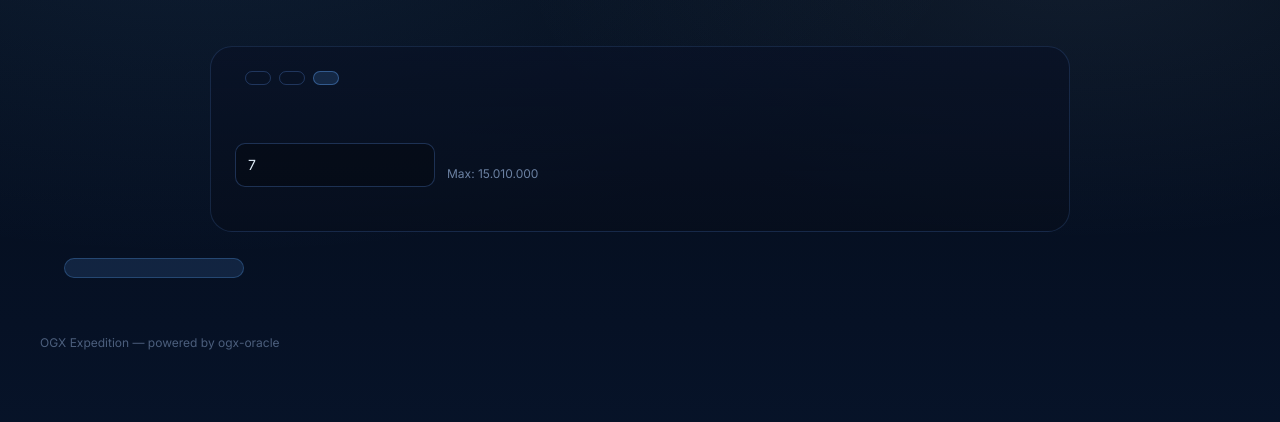
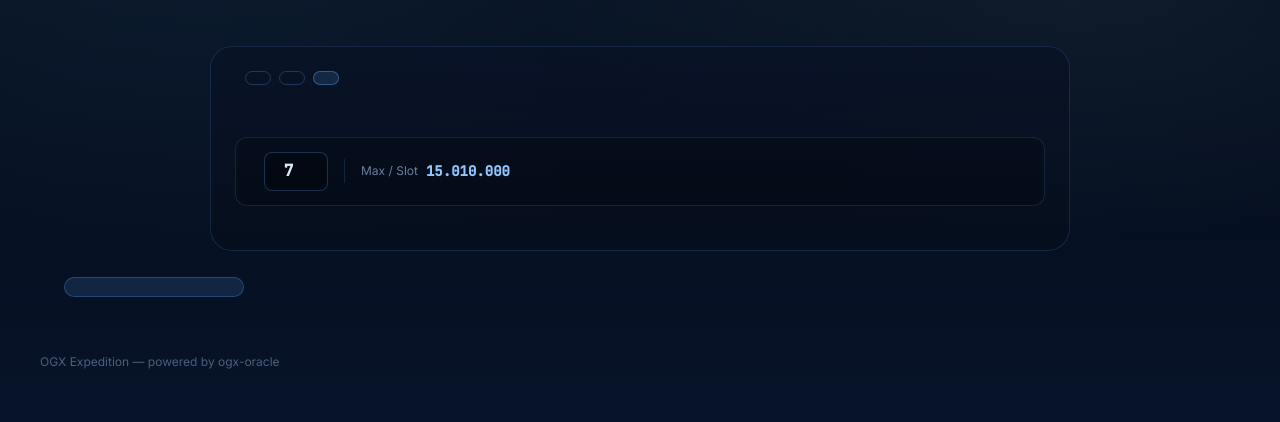
Before and after one commit to Gurgenbaba/ogx-expedition, a Python web app: template app/templates/optimizer.html in a window 1280 px wide. Shown: the part 60-482 px from the top of the page. Run offline with Jinja, Linux system fonts and the light colour scheme; the template is opened without the code that fills it, so the values that code supplies are empty.

Commit message:
fix: optimizer slots/max layout cleanup

```diff
--- a/app/templates/optimizer.html
+++ b/app/templates/optimizer.html
@@ -45,16 +45,22 @@
       {% endfor %}
     </div>
 
-    <div style="display:flex;align-items:center;gap:12px;margin-bottom:20px">
-      <div style="flex:0 0 200px">
-        <label class="fs-12 muted" style="display:block;margin-bottom:6px">{{ t('opt.slots_label') }}</label>
+    <div style="display:flex;align-items:center;gap:16px;margin-bottom:20px;
+                background:rgba(0,0,0,.2);border:1px solid var(--line-1);border-radius:12px;padding:14px 18px;">
+      <div style="display:flex;align-items:center;gap:10px">
+        <label class="fs-12 muted" style="white-space:nowrap">{{ t('opt.slots_label') }}</label>
         <input type="number" id="inp-slots" value="7" min="1" max="9"
-               style="width:100%;padding:10px 12px;border-radius:10px;border:1px solid var(--line-2);
-                      background:rgba(0,0,0,.25);color:var(--text-0);" />
+               style="width:64px;padding:6px 10px;border-radius:8px;border:1px solid var(--line-2);
+                      background:rgba(0,0,0,.3);color:var(--text-0);text-align:center;
+                      font-family:var(--font-mono);font-size:1rem;font-weight:700;" />
       </div>
-      <div style="flex:1;padding-top:22px">
-        <span class="muted fs-12" id="astro-cap-display" style="color:var(--text-2)">Max: 15.010.000</span>
+      <div style="width:1px;height:24px;background:var(--line-1)"></div>
+      <div style="display:flex;align-items:center;gap:8px">
+        <span class="fs-12 muted">Max / Slot</span>
+        <span id="astro-cap-display" style="font-family:var(--font-mono);font-weight:700;color:var(--acc-1)">15.010.000</span>
       </div>
+      <div style="flex:1"></div>
+      <span class="fs-12 muted" style="font-style:italic">{{ t('opt.paste') }} {{ t('opt.fleet_sub') }}</span>
       <input type="hidden" id="inp-max" value="15010000" />
     </div>
       </div>
@@ -443,7 +449,7 @@
   function syncAstro(){
     const v = parseInt(document.getElementById("inp-max").value) || 15010000;
     const disp = document.getElementById("astro-cap-display");
-    if (disp) disp.textContent = "Max: " + v.toLocaleString("de-DE");
+    if (disp) disp.textContent = v.toLocaleString("de-DE");
   }
   syncAstro();
 
```
